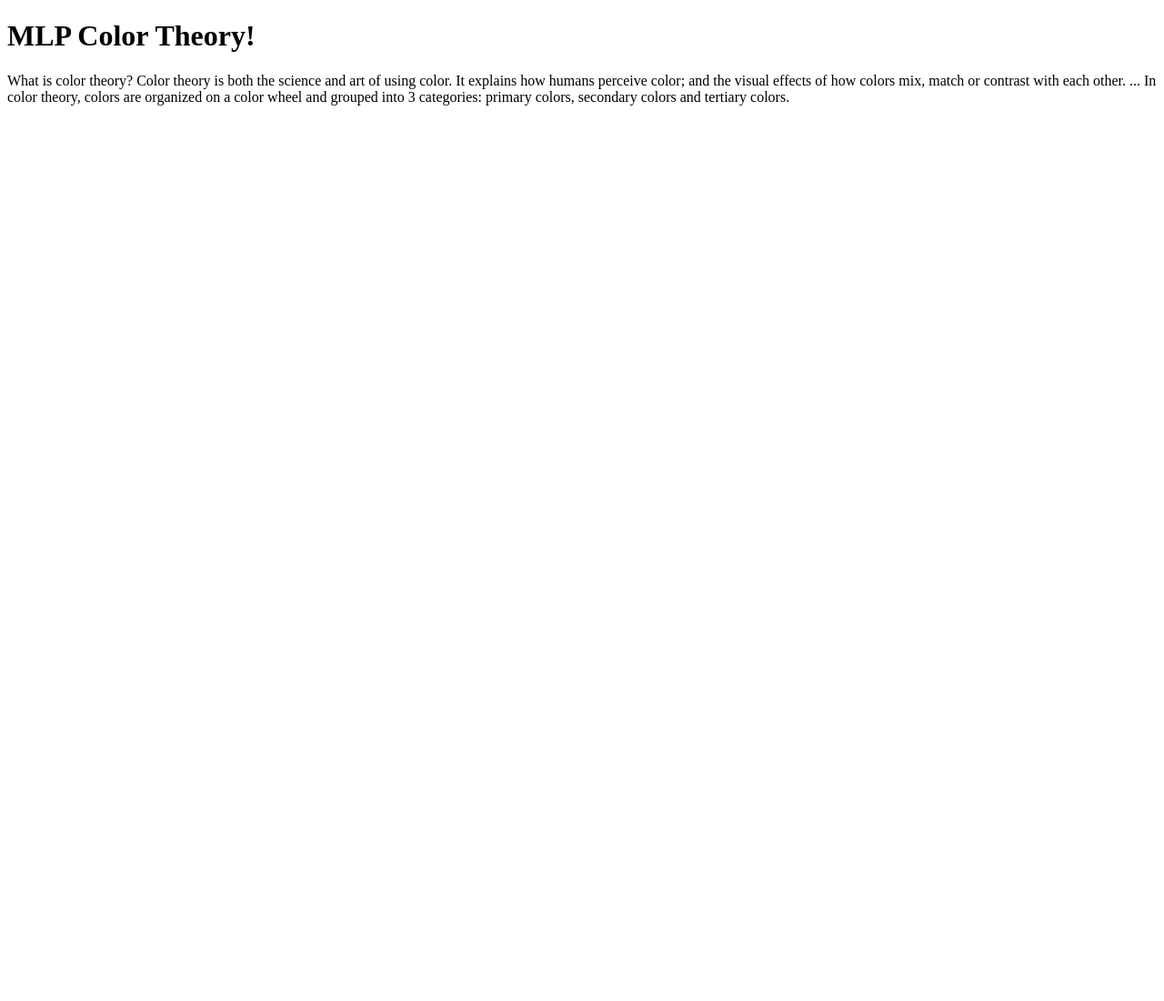
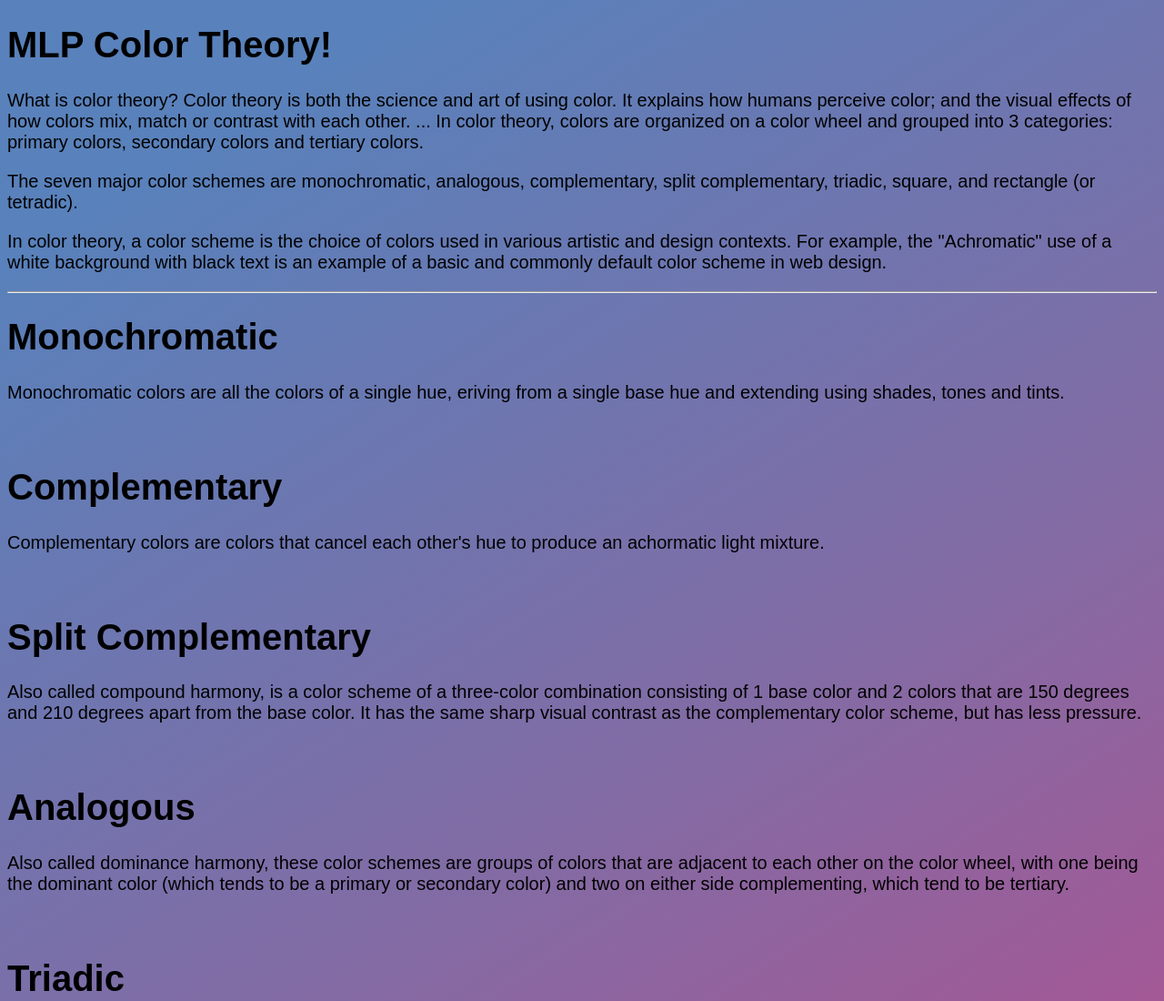
Before and after one commit to AbiVickery/MLPCT-Panel, a plain HTML site: page index.html in a window 1280 px wide. Shown: the top 1100 px of the page at 91% size. Before the commit the page ends 800 px from the top, so only its background shows below. Drawn offline with Linux system fonts and the light colour scheme; a web font is replaced by a local one.

Commit message:
css and more html

```diff
--- a/css/style.css
+++ b/css/style.css
@@ -0,0 +1,9 @@
+body {
+    font-family: 'Otomanopee One', sans-serif;
+    font-size: 20px !important;
+    background: rgb(89,129,187);
+    background: -moz-linear-gradient(148deg, rgba(89,129,187,1) 11%, rgba(131,107,164,1) 49%, rgba(195,70,135,1) 94%);
+    background: -webkit-linear-gradient(148deg, rgba(89,129,187,1) 11%, rgba(131,107,164,1) 49%, rgba(195,70,135,1) 94%);
+    background: linear-gradient(148deg, rgba(89,129,187,1) 11%, rgba(131,107,164,1) 49%, rgba(195,70,135,1) 94%);
+    filter: progid:DXImageTransform.Microsoft.gradient(startColorstr="#5981bb",endColorstr="#c34687",GradientType=1);
+}
--- a/index.html
+++ b/index.html
@@ -21,5 +21,89 @@
         <p>
             What is color theory? Color theory is both the science and art of using color. It explains how humans perceive color; and the visual effects of how colors mix, match or contrast with each other. ... In color theory, colors are organized on a color wheel and grouped into 3 categories: primary colors, secondary colors and tertiary colors.
         </p>
+        <p>
+            The seven major color schemes are monochromatic, analogous, complementary, split complementary, triadic, square, and rectangle (or tetradic).
+        </p>
+        <p>
+            In color theory, a color scheme is the choice of colors used in various artistic and design contexts. For example, the "Achromatic" use of a white background with black text is an example of a basic and commonly default color scheme in web design.
+        </p>
+    </div>
+    <hr />
+    <div id="color-schemes">
+        <div class="monochromatic">
+            <h1>
+                Monochromatic
+            </h1>
+            <p>
+                Monochromatic colors are all the colors of a single hue, eriving from a single base hue and extending using shades, tones and tints.
+            </p>
+        </div>
+        <br />
+        <div class="complementary">
+            <h1>
+                Complementary
+            </h1>
+            <p>
+                Complementary colors are colors that cancel each other's hue to produce an achormatic light mixture.
+            </p>
+        </div>
+        <br />
+        <div class="split-comp">
+            <h1>
+                Split Complementary
+            </h1>
+            <p>
+                Also called compound harmony, is a color scheme of a three-color combination consisting of 1 base color and 2 colors that are 150 degrees and 210 degrees apart from the base color. It has the same sharp visual contrast as the complementary color scheme, but has less pressure.
+            </p>
+        </div>
+        <br />
+        <div class="analogous">
+            <h1>
+                Analogous
+            </h1>
+            <p>
+                Also called dominance harmony, these color schemes are groups of colors that are adjacent to each other on the color wheel, with one being the dominant color (which tends to be a primary or secondary color) and two on either side complementing, which tend to be tertiary.
+            </p>
+        </div>
+        <br />
+        <div class="triadic">
+            <h1>
+                Triadic
+            </h1>
+            <p>
+                This color scheme is a three-color combination consisting of one base color and 2 colors that are 120 degrees and 240 degrees apart from the base color; in the shape of a triangle, hence the name Triadic. These color schemes tend to be quite vibrant. Even when using pale or unsaturated versions of hues, it offers a higher degree of contrast while also retaining the color harmony.
+            </p>
+        </div>
+        <br />
+        <div class="tetradic">
+            <h1>
+                Tetradic
+            </h1>
+            <p>
+                Also called double complementary, this color scheme is considered the richest because it uses four colors arranged into two complementary color pairs. The scheme is hard to harmonize and requires a color to dominate or subdue the colors; if all four colors are used in equal amounts, the color scheme may look unbalanced.
+            </p>
+        </div>
+        <br />
+        <div class="polychromatic">
+            <h1>
+                Polychromatic
+            </h1>
+            <p>
+                The term Polychromatic means having several colors. It is used to describe light that exhibits more than one color, which also means that it contains radiation of more than one wavelength. The study of polychromatic is particularly useful in the production of diffraction gratings.
+            </p>
+        </div>
+        <br />
+        <hr />
+        <div class="color-palettes">
+            <h1>
+                Color Palettes
+            </h1>
+            <h2>
+                What is a color palette?
+            </h2>
+            <p>
+                A color palette, also known simply as a palette, refers to the full range of colors that are displayed in the given image. Ie, the canvas or the screen.
+            </p>
+        </div>
     </div>
 </html>
```
